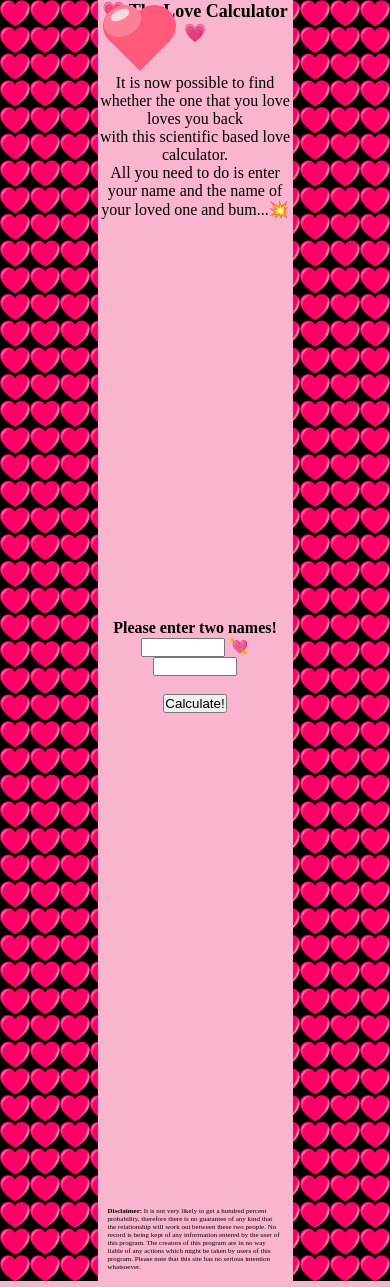
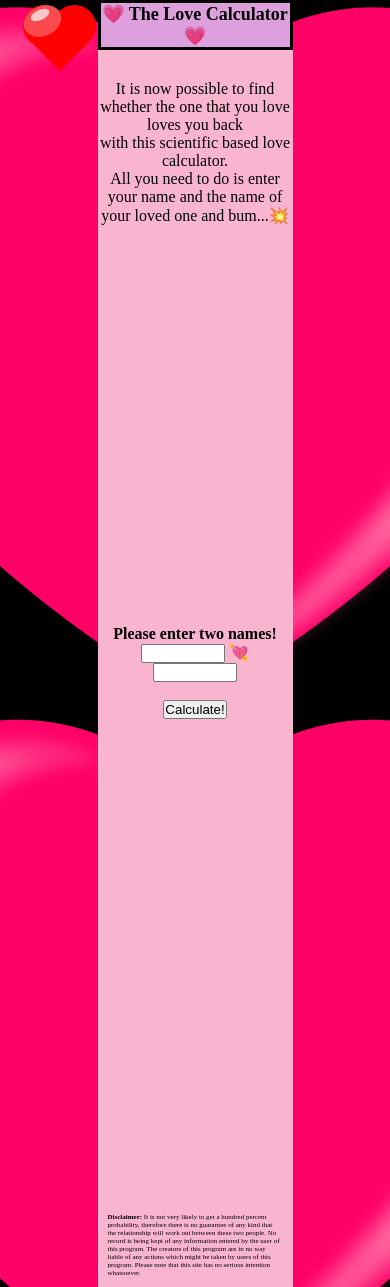
Before and after one commit to PanDeniz/TheLoveCalculator, a PHP site: page / in a window 390 px wide. Run offline with PHP 8.4, Linux system fonts and the light colour scheme.

Commit message:
Update style.css

```diff
--- a/style.css
+++ b/style.css
@@ -10,14 +10,14 @@ body{
 
 
 .heart{display: flex; position: fixed; margin: 5px;}
-.heart div{ background-color: #FF597B;  cursor: pointer;}
+.heart div{ background-color: red;  cursor: pointer;}
 .heart img{position: absolute; visibility: hidden;}
 .heart .bolt{ width: 30px; height: 30px; opacity: 0.6; left: 20px; top: 15px;}
 .heart .protector{width: 120px; height: 120px; opacity: 0.6; left: -30px; top: -30px;}
 .heart .light{width: 1500px; height: 1500px; opacity: 0.3; top: -350px; left: -520px;}
 .heart .lighto{width: 1500px; height: 1500px; opacity: 0.3; top: -350px; left: -910px; transform: scaleX(-1);}
-.circle {border: 1px solid #FF597B; width: 41px; height: 40px; border-radius: 50%;}
-.rect{border: 1px solid #FF597B; width: 40px; height: 40px; rotate: 45deg;}
+.circle {border: 1px solid red; width: 41px; height: 40px; border-radius: 50%;}
+.rect{border: 1px solid red; width: 40px; height: 40px; rotate: 45deg;}
 
 #first{position: relative; left: 0px;}
 #second{position: relative; right: 13px;}
@@ -26,9 +26,11 @@ body{
 #bubble{position: relative; width: 20px; height: 10px; border-radius: 50%; background-color: rgb(255, 254, 254, 0.7); right: 160px; top: 5px; rotate: -25deg;}
 
 .top{text-align: center;}
-.top h1{margin-bottom: 30px;}
+.top h1{margin-bottom: 30px; background-color: plum; border: 3px solid black;}
 
-.middle{margin-top: 400px; text-align: center;}
+.middle{margin-top: 400px; text-align: center; align-items: center;}
+#calculate1{border: 2px solid black; width: 50%; margin: 0 auto; height: 15px; visibility: collapse; position: absolute; background-color: rgb(255, 255, 255);}
+#calculate2{border: 0px solid black; width: 0%; margin: 25%; height: 15px; margin-top: -16px; visibility: collapse; position: absolute; background-color: greenyellow;}
 
 .bottom{ margin-top: 410px;}
 .bottom p{padding: 10px;}
@@ -38,9 +40,16 @@ body{
 .reload{color: blueviolet; cursor: pointer;}
 
 
-
 @media screen and (max-width: 850px) {
+    body{
+        background: black;
+        background-image: url(./heart.png);
+        background-repeat: repeat-y;
+        background-position: top;
+        background-size: 800px;
+    }
     .top h1{font-size: large;}
     .middle #person1{width: 80px;}
     .middle #person2{width: 80px;}
+    .heart{margin-left: -75px;}
 }
```
